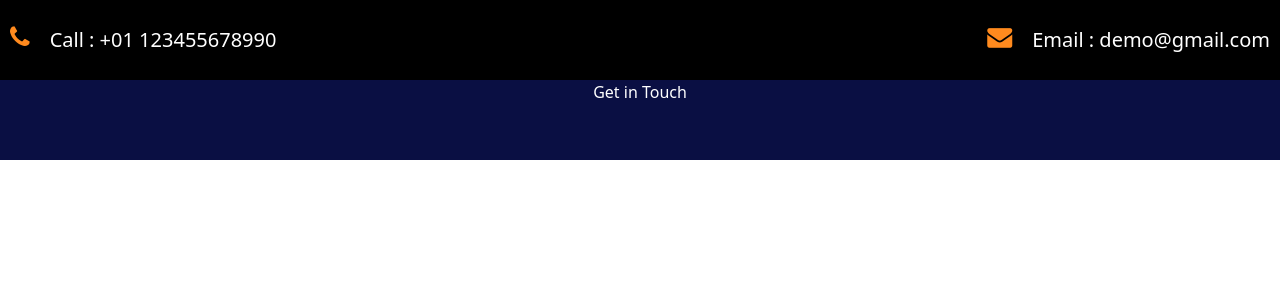
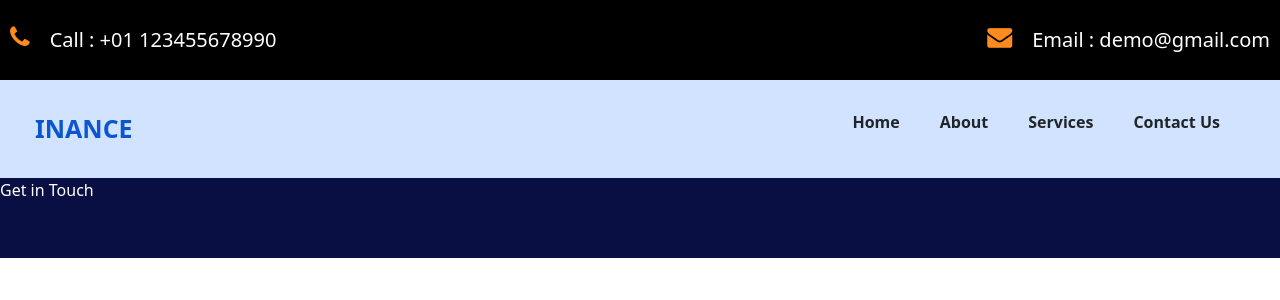
Before and after one commit to Boma-DuopamaObomanu-hybytes/React-app, a React (Create React App) app: page / in a window 1280 px wide. Shown: the top 300 px of the page. Built offline with nearby package versions, Linux system fonts and the light colour scheme.

Commit message:
Add the second part of the header and have started working on the navigation system

```diff
--- a/src/App.js
+++ b/src/App.js
@@ -9,19 +9,34 @@ function App() {
         <div className=" App-header-banner">
           <i
             aria-hidden="true"
-            className="fa fa-phone"
-            style={{ color: "#FF8A1E", fontSize: "25px" ,margin: "0 10px" }}
+            class="fa fa-phone"
+            style={{ color: "#FF8A1E", fontSize: "25px", margin: "0 10px" }}
           ></i>
           <p className="App-header-text"> Call : +01 123455678990</p>
         </div>
         <div className="App-header-banner" aria-hidden="true">
           <i
             class="fa fa-envelope"
-            style={{ color: "#FF8A1E", fontSize: "25px" ,margin: "0 10px" }}
+            style={{ color: "#FF8A1E", fontSize: "25px", margin: "0 10px" }}
           ></i>
           <p className="App-header-text"> Email : demo@gmail.com</p>
         </div>
       </header>
+
+      <div className="Navbar">
+        <div>
+          <p className="Navbar-text">INANCE</p>
+        </div>
+        <div className="Navbar-sidebar">
+          <ul className="Navbar-list">
+            <li>Home</li>
+            <li>About</li>
+            <li>Services</li>
+            <li>Contact Us</li>
+          </ul>
+        </div>
+      </div>
+
       <footer className="App-footer">
         <p className="App-footer-text">Get in Touch</p>
       </footer>
--- a/src/styles/App.css
+++ b/src/styles/App.css
@@ -1,5 +1,5 @@
 .App {
-  text-align: center;
+
 }
 
 .App-logo {
@@ -48,6 +48,42 @@
   margin: 0 10px;
 }
 
+.Navbar-list {
+  display: flex;
+  list-style-type: none; /* Removes the default bullet points */
+  padding: 0;
+  margin: 0 10px;
+}
+
+.Navbar-list li{
+  margin:0 20px;
+  font-weight: 600;
+}
+
+.Navbar-sidebar {
+  display: flex;
+  flex-direction: row;
+}
+
+.Navbar {
+  background-color: #D1E3FF;
+  display: flex;
+  flex-direction: row;
+  justify-content: space-between;
+  padding: 30px;
+
+}
+
+
+
+.Navbar-text {
+  color: #0B55CD;
+  font-weight: bold;
+  font-size: 25px;
+  margin: 0 5px;
+}
+
+
 
 @keyframes App-logo-spin {
   from {
```
